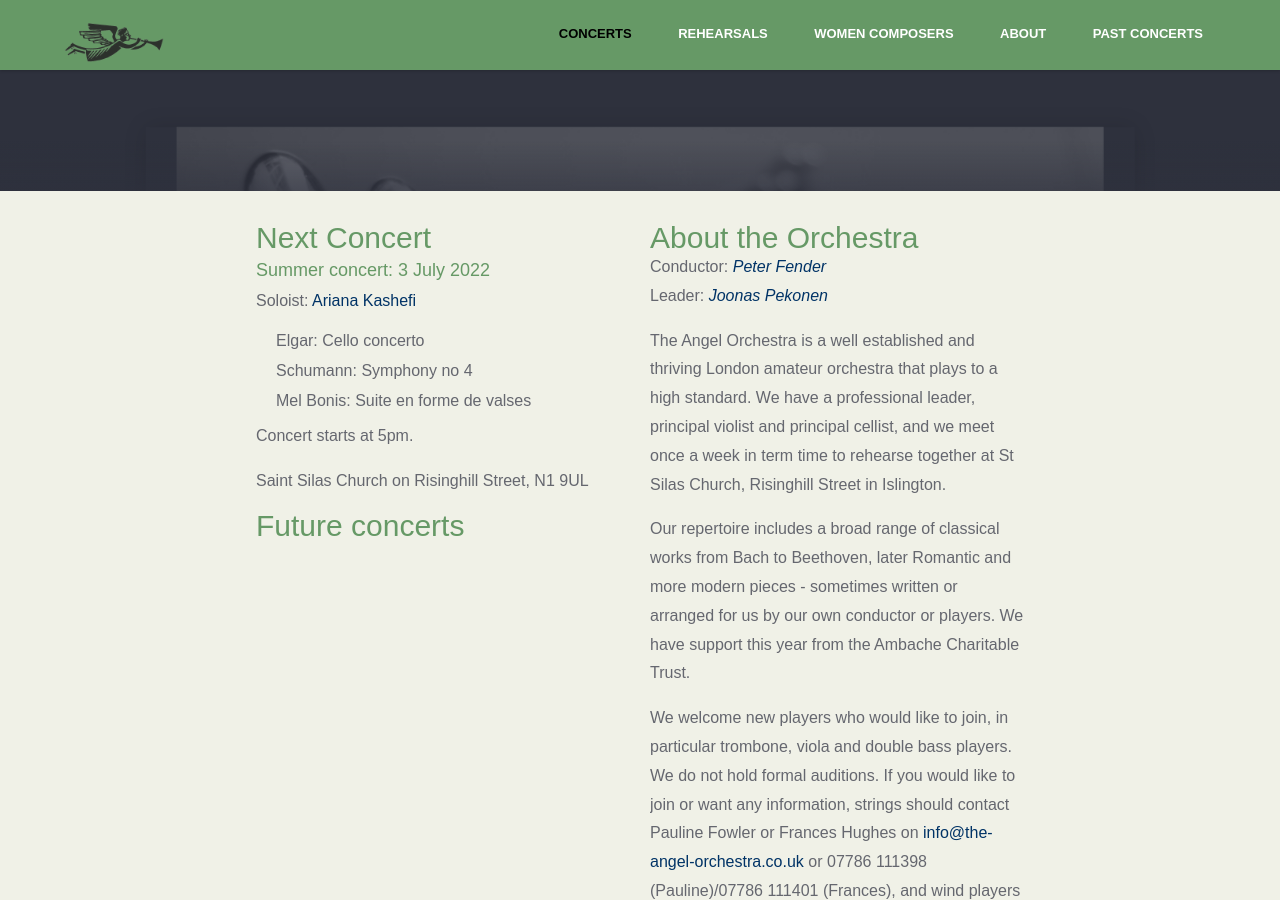
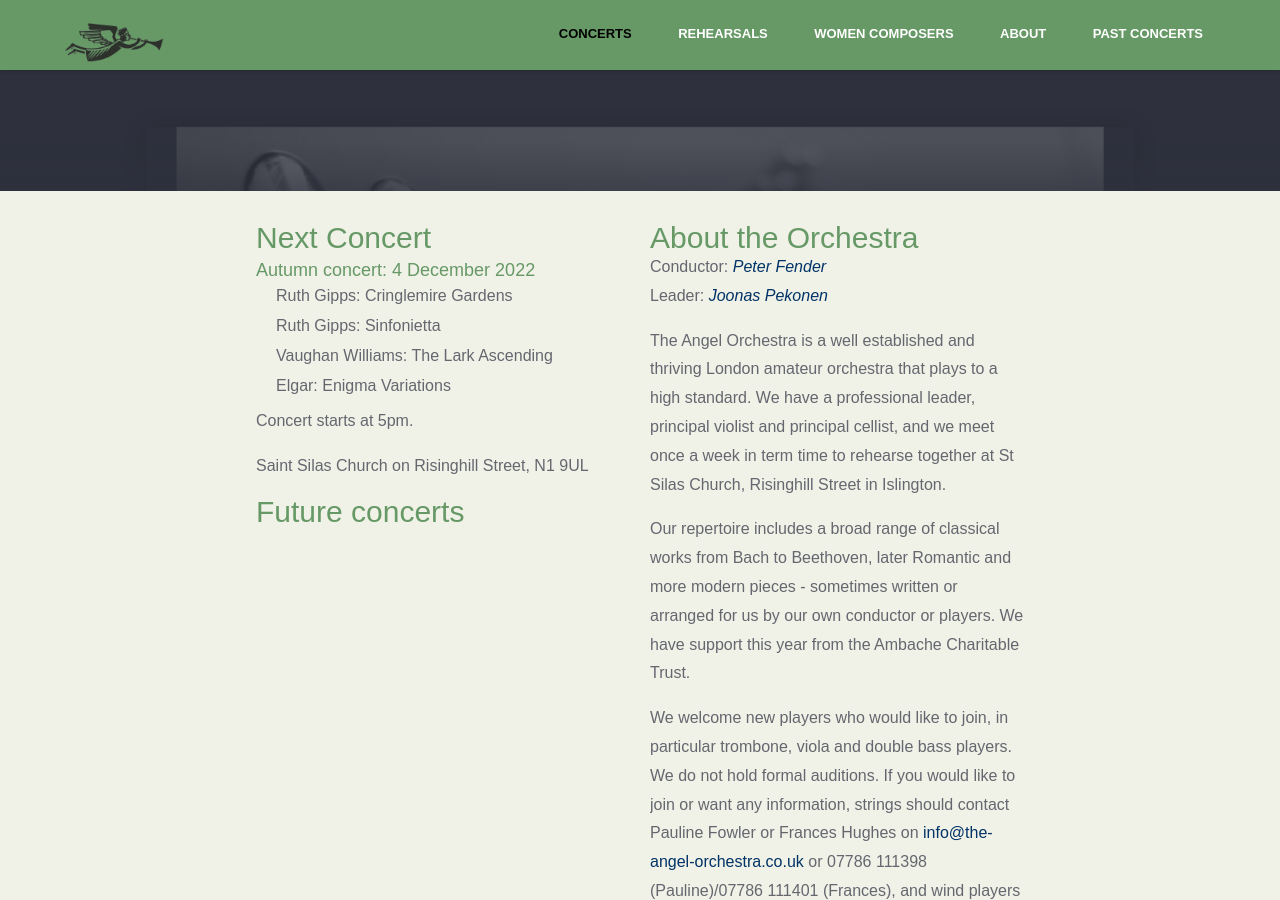
Before and after one commit to the-angel-orchestra/the-angel-orchestra.github.io, a Jekyll site: the page built from index.html, in a window 1280 px wide and 900 px high, scrolled down 379 px. Built offline with Jekyll 4.4.1, drawn with Linux system fonts in a browser that asks for light colours; nearby versions of some CDN libraries; some web fonts are replaced.

Commit message:
Updates content

```diff
--- a/_includes/next-concert.html
+++ b/_includes/next-concert.html
@@ -1,9 +1,9 @@
-<h3>Summer concert: 3 July 2022</h3>
-<p>Soloist: <a href='https://arianakashefi.com/welcome-2/'>Ariana Kashefi</a></p>
+<h3>Autumn concert: 4 December 2022</h3>
 <ul>
-<li>Elgar: Cello concerto</li>
-<li>Schumann: Symphony no 4</li>
-<li>Mel Bonis: Suite en forme de valses</li>
+<li>Ruth Gipps: Cringlemire Gardens</li>
+<li>Ruth Gipps: Sinfonietta</li>
+<li>Vaughan Williams: The Lark Ascending</li>
+<li>Elgar: Enigma Variations</li>
 </ul>
 <p>Concert starts at 5pm. </p>
 <p>Saint Silas Church on Risinghill Street, N1 9UL</p>
```
Also changed, not shown: _includes/past-concerts.html (+8 -0 lines).
